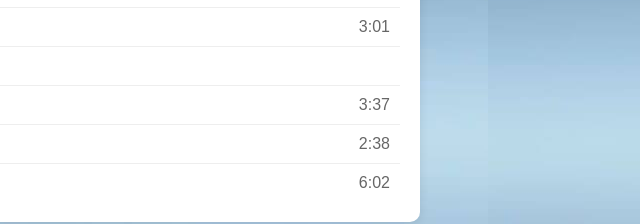
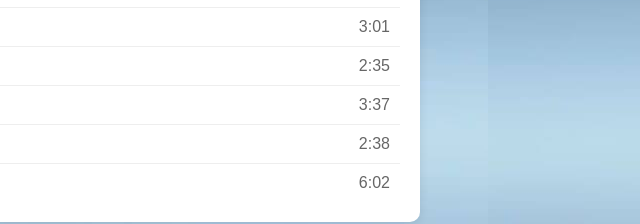
Before and after one commit to Polina2035/reddisainLK.GitHub.io, a plain HTML site: page index.html in a window 1280 px wide. Shown: the part 319-543 px from the top of the page, 640-1280 px from the left. Drawn offline with Linux system fonts and the light colour scheme.

Commit message:
index.html

```diff
--- a/index.html
+++ b/index.html
@@ -177,7 +177,7 @@
                 <span class="track-number">5.</span>
                 <span class="track-icon"></span>
                 <span class="track-title">Огней</span>
-                <span class="track-duration"></span>
+                <span class="track-duration">2:35</span>
             </li>
             <li class="track-item" onclick="window.location.href='6.html';">
                 <span class="track-number">6.</span>
```
